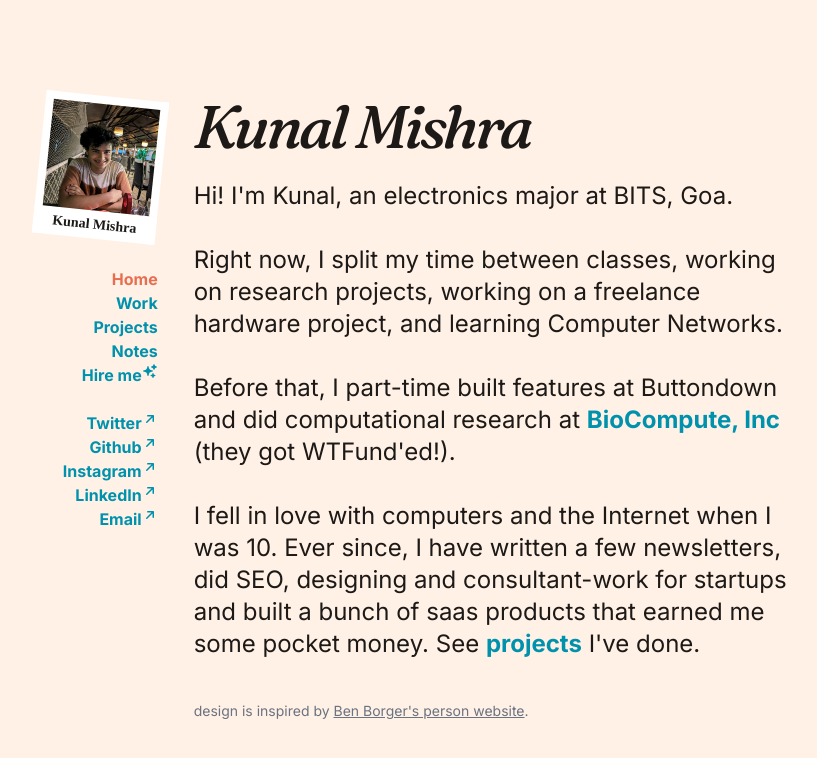
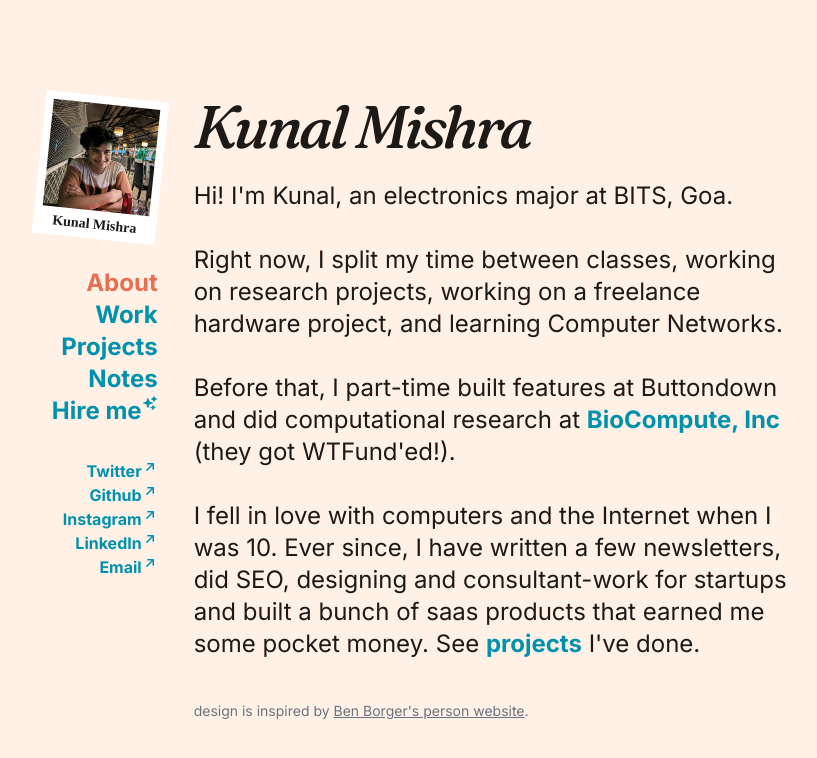
Before and after one commit to kunalm2345/kunalm.com, a SvelteKit app: page / in a window 1280 px wide. Shown: the top 758 px of the page, without its empty margins (217-1034 px from the left). Built offline with nearby package versions, Linux system fonts and the light colour scheme; no server answers; a web font is replaced by a local one.

Commit message:
stylistic changes to /home

```diff
--- a/src/routes/+layout.svelte
+++ b/src/routes/+layout.svelte
@@ -25,8 +25,8 @@
 				<nav class="basis-4/6 list-none text-right" data-sveltekit-reload>
 					<ul class="md:no-single-ligitne-list single-line-list md:h-auto md:mb-0 mb-6">
 						{#if current_url == '/'}
-							<a href="/" class="link-active"><li class="list-none">Home</li></a
-							>{:else}<a href="/"><li class="list-none">Home</li></a>{/if}
+							<a href="/" class="link-active"><li class="list-none">About</li></a
+							>{:else}<a href="/"><li class="list-none">About</li></a>{/if}
 						{#if current_url == '/work'}
 							<a href="/work" class="link-active"><li class="list-none">Work</li></a
 							>{:else}<a href="/work"><li class="list-none">Work</li></a>{/if}
@@ -194,10 +194,10 @@
 					</p>
 				</div>
 				<nav class="md:basis-2/3 list-none text-right" data-sveltekit-reload>
-					<ul class="md:no-single-line-list single-line-list md:h-auto md:mb-0 mb-6">
+					<ul class="md:no-single-line-list single-line-list md:h-auto md:mb-0 mb-6 text-2xl">
 						{#if current_url == '/'}
-							<a href="/" class="link-active"><li class="list-none">Home</li></a
-							>{:else}<a href="/"><li class="list-none">Home</li></a>{/if}
+							<a href="/" class="link-active"><li class="list-none">About</li></a
+							>{:else}<a href="/"><li class="list-none">About</li></a>{/if}
 						{#if current_url == '/work'}
 							<a href="/work" class="link-active"><li class="list-none">Work</li></a
 							>{:else}<a href="/work"><li class="list-none">Work</li></a>{/if}
```
